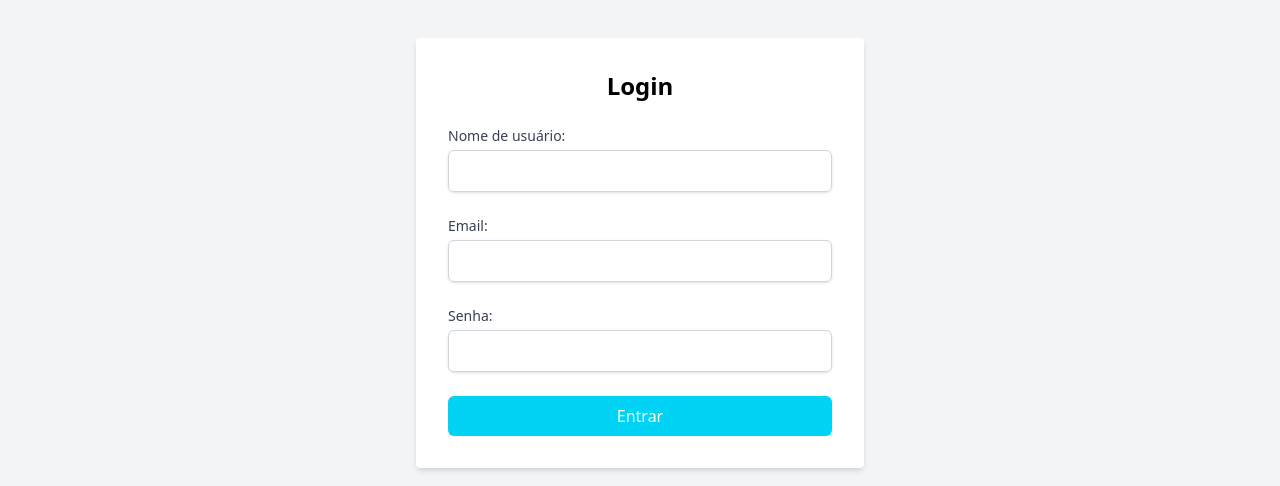
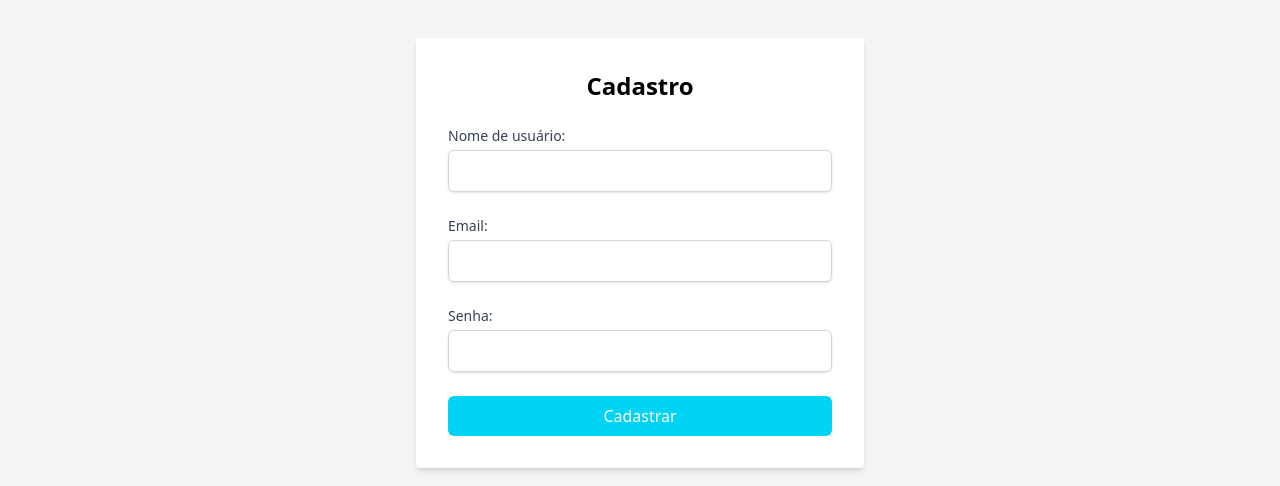
Before and after one commit to cp-05-frontend-1tdspj-2025/access-control-cp, a React (Vite) app in the folder access-control-cp/: page /cadastro in a window 1280 px wide. Shown: the part 237-723 px from the top of the page. Built offline with nearby package versions, Linux system fonts and the light colour scheme.

Commit message:
fix(cadastro):Correção na página de cadastro, nome do campo de cadastro e no botão

```diff
--- a/access-control-cp/package.json
+++ b/access-control-cp/package.json
@@ -16,6 +16,7 @@
     "react-dom": "^19.1.1",
     "react-hook-form": "^7.63.0",
     "react-router-dom": "^7.9.3",
+    "tailwind": "^4.0.0",
     "tailwindcss": "^4.1.13"
   },
   "devDependencies": {
--- a/access-control-cp/src/routes/Cadastro/Cadastro.tsx
+++ b/access-control-cp/src/routes/Cadastro/Cadastro.tsx
@@ -30,7 +30,7 @@ export default function Cadastro(){
     return(
      <main className="min-h-screen flex items-center justify-center bg-gray-100">
         <div className="w-full max-w-md bg-white p-8 rounded shadow-md">
-        <h1 className="text-2xl font-bold mb-6 text-center">Login</h1>
+        <h1 className="text-2xl font-bold mb-6 text-center">Cadastro</h1>
         <form onSubmit={handleSubmit(onSubmit)} className="space-y-6">
 
         <div>
@@ -84,7 +84,7 @@ export default function Cadastro(){
             )}
           </div>
 
-        <button type="submit" className="w-full bg-cyan-400 text-white py-2 px-4 rounded-md hover:bg-blue-800 transition-colors">Entrar</button>
+        <button type="submit" className="w-full bg-cyan-400 text-white py-2 px-4 rounded-md hover:bg-blue-800 transition-colors">Cadastrar</button>
 
           {loginError && (
           <div className="mt-4 flex justify-center flex-col w-full items-center">
```
Also changed, not shown: 1 other file (tests, documents, lock files or other folders).
